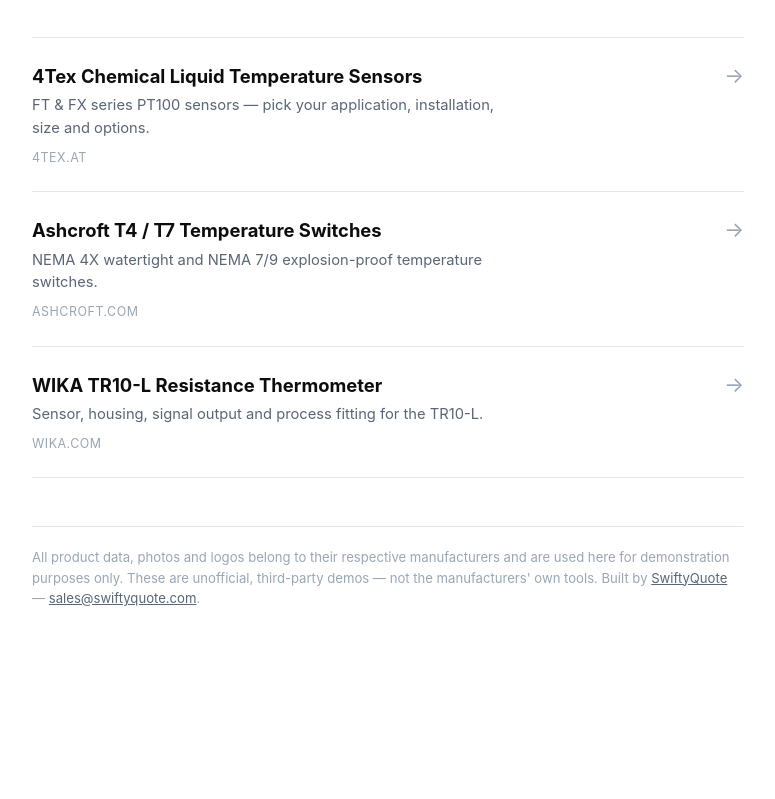
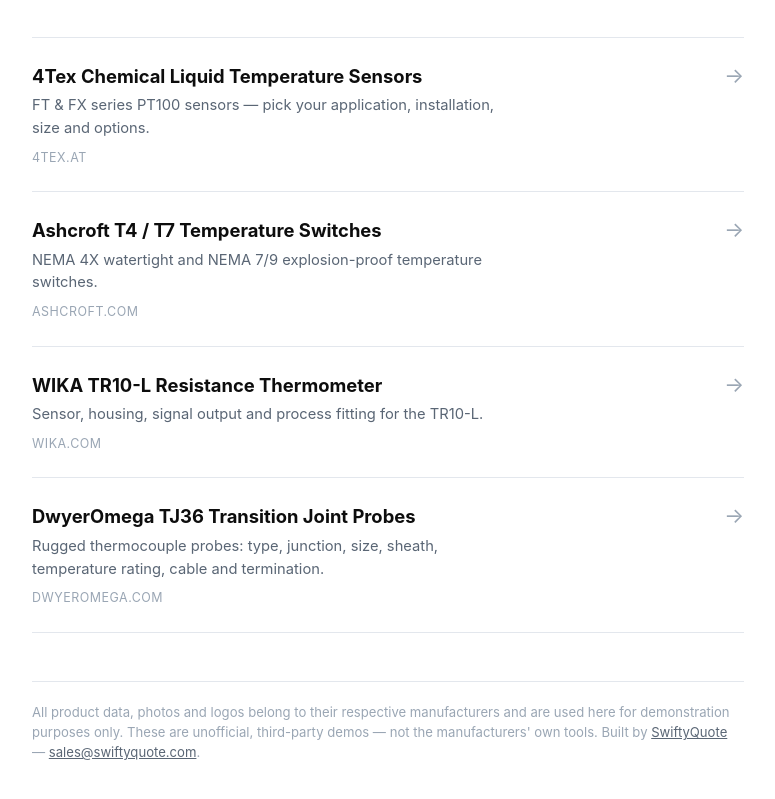
Before and after one commit to precilynrose/swiftyquote-demos, a plain HTML site: page index.html in a window 1280 px wide. Shown: the part 257-1056 px from the top of the page, without its empty margins (252-1027 px from the left). Before the commit the page ends 921 px from the top, so only its background shows below. Drawn offline with Linux system fonts and the light colour scheme.

Commit message:
Update index.html

```diff
--- a/index.html
+++ b/index.html
@@ -62,6 +62,14 @@
       </div>
       <span class="arrow">→</span>
     </a>
+    <a class="item" href="dwyeromega-tj36-configurator/">
+      <div>
+        <div class="name">DwyerOmega TJ36 Transition Joint Probes</div>
+        <div class="desc">Rugged thermocouple probes: type, junction, size, sheath, temperature rating, cable and termination.</div>
+        <div class="meta">dwyeromega.com</div>
+      </div>
+      <span class="arrow">→</span>
+    </a>
   </div>
 
   <footer>
```
